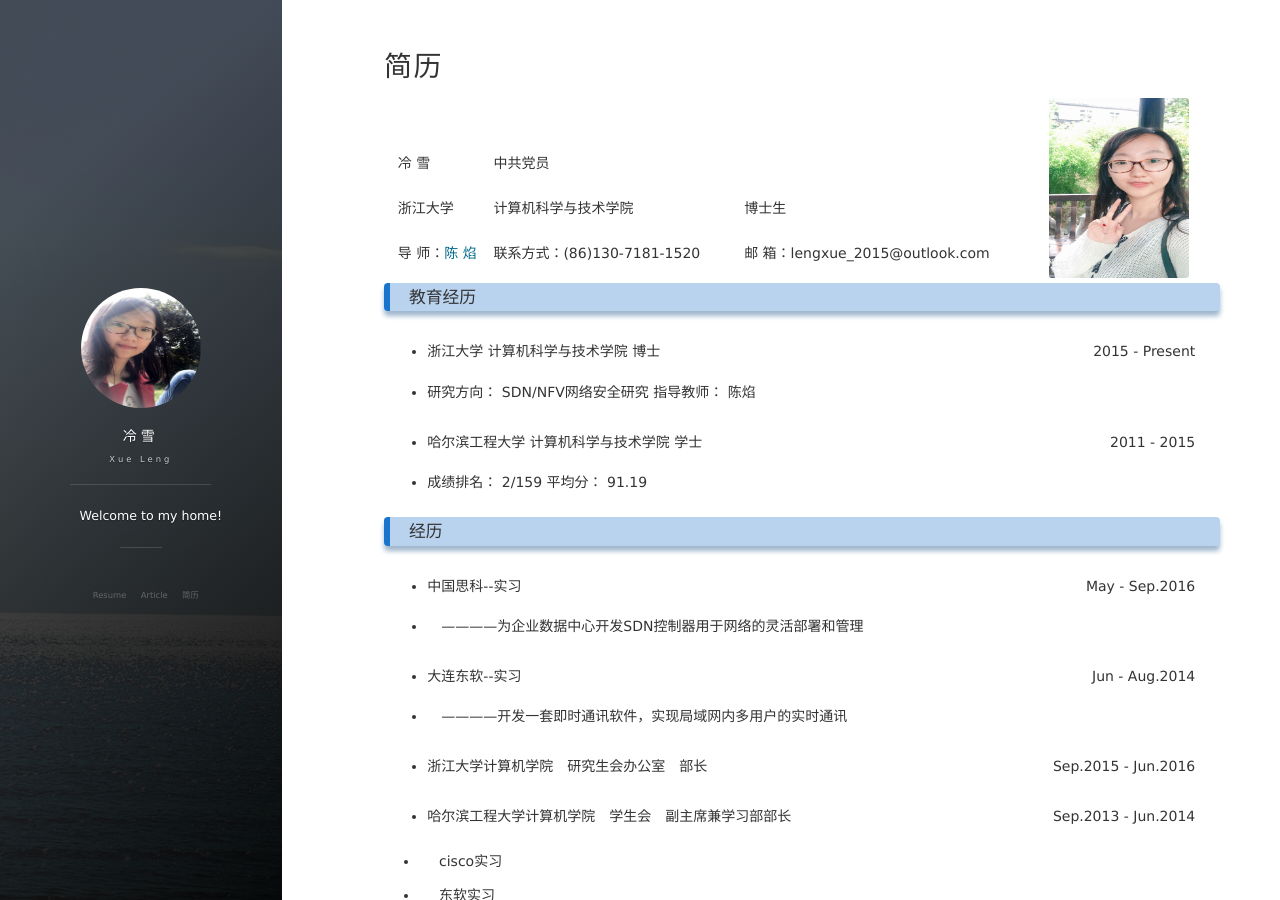
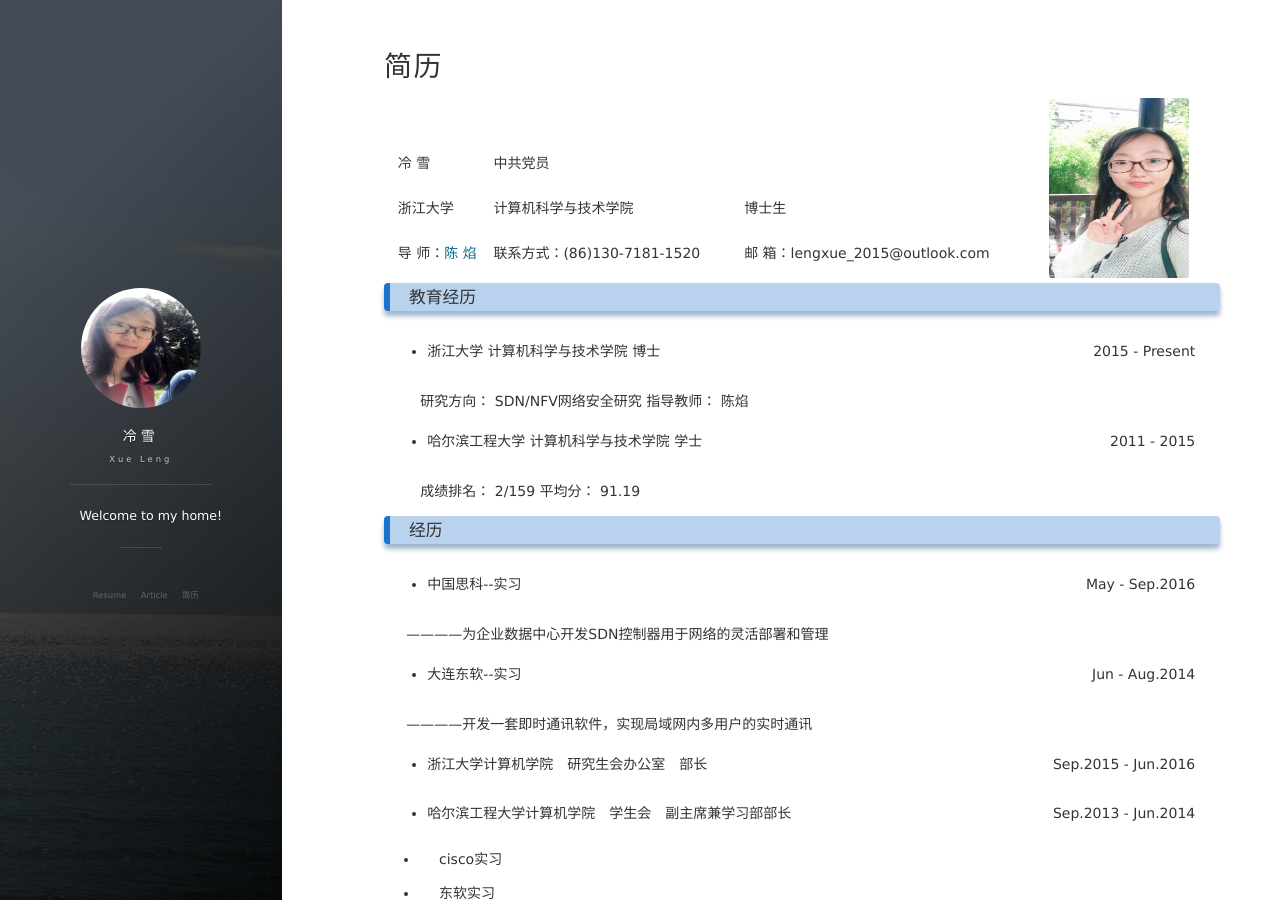
Before and after one commit to lxv458/OldWeb, a Jekyll site: the page built from about.md, in a window 1280 px wide and 900 px high. Built offline with Jekyll 4.4.1, drawn with Linux system fonts in a browser that asks for light colours; nearby versions of some CDN libraries; comment, search, counter and statistics services are not loaded.

Commit message:
basic information

```diff
--- a/about.md
+++ b/about.md
@@ -32,7 +32,7 @@ title: 简历
 		<td align="right">2015&nbsp;-&nbsp;Present</td>
 	</tr>
 	<tr>
-		<td align="left"><ul><li>研究方向：&nbsp;SDN/NFV网络安全研究&nbsp;指导教师：&nbsp;陈焰</li></ul></td>
+		<td align="left">&emsp;&emsp;研究方向：&nbsp;SDN/NFV网络安全研究&nbsp;指导教师：&nbsp;陈焰</td>
 		<td align="right"></td>
 	</tr>
 	<tr>
@@ -40,7 +40,7 @@ title: 简历
 		<td align="right">2011&nbsp;-&nbsp;2015</td>
 	</tr>
 	<tr>
-		<td align="left"><ul><li>成绩排名：&nbsp;2/159&nbsp;平均分：&nbsp;91.19</li></ul></td>
+		<td align="left">&emsp;&emsp;成绩排名：&nbsp;2/159&nbsp;平均分：&nbsp;91.19</td>
 		<td align="right"></td>
 	</tr>
 </table>
@@ -52,7 +52,7 @@ title: 简历
 		<td align="right">May&nbsp;-&nbsp;Sep.2016</td>
 	</tr>
 	<tr>
-		<td align="left"><ul><li>&emsp;————为企业数据中心开发SDN控制器用于网络的灵活部署和管理</li></ul></td>
+		<td align="left">&emsp;————为企业数据中心开发SDN控制器用于网络的灵活部署和管理</td>
 		<td align="right"></td>
 	</tr>
 	<tr>
@@ -60,7 +60,7 @@ title: 简历
 		<td align="right">Jun&nbsp;-&nbsp;Aug.2014</td>
 	</tr>
 	<tr>
-		<td align="left"><ul><li>&emsp;————开发一套即时通讯软件，实现局域网内多用户的实时通讯</li></ul></td>
+		<td align="left">&emsp;————开发一套即时通讯软件，实现局域网内多用户的实时通讯</td>
 		<td align="right"></td>
 	</tr>
 	<tr>
```
